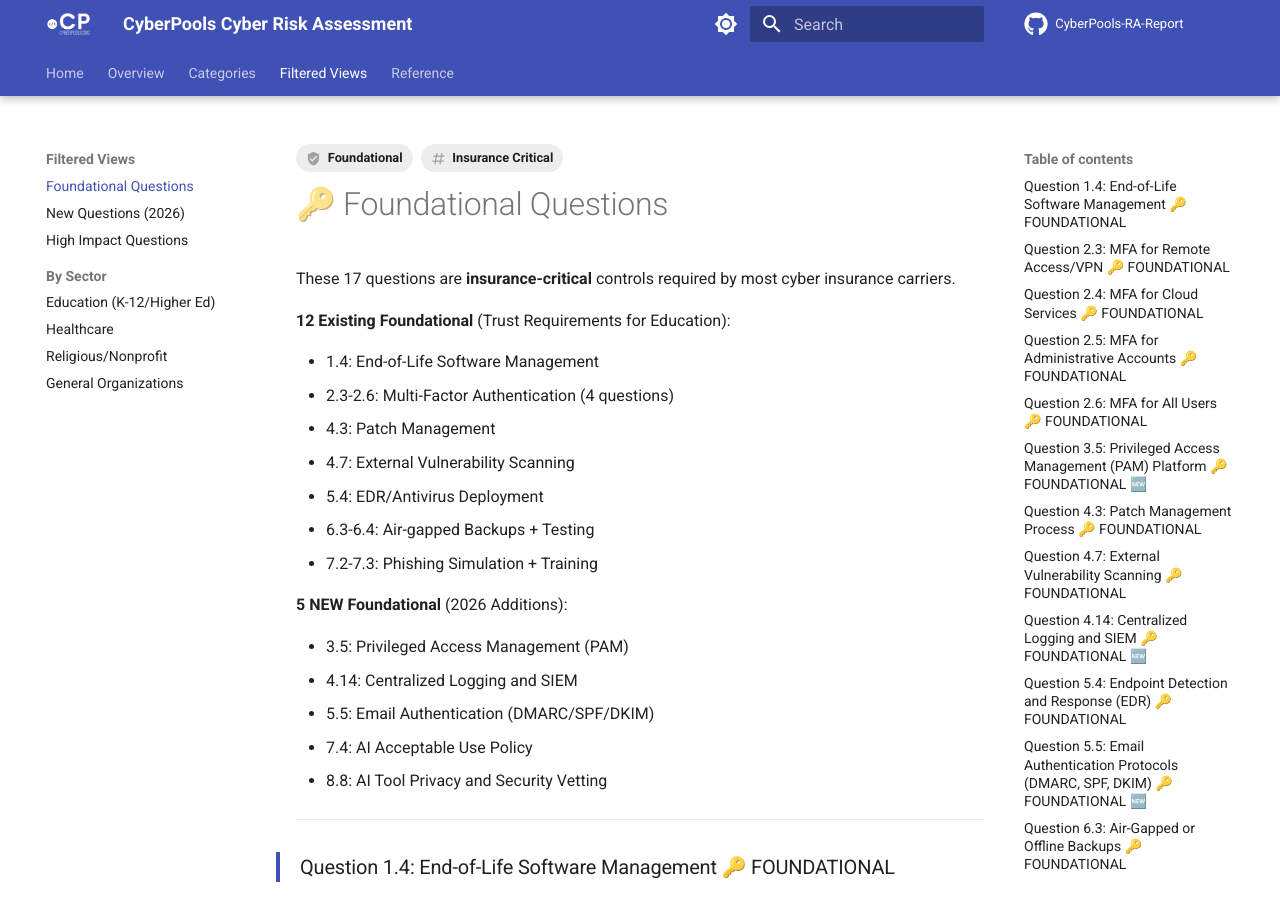
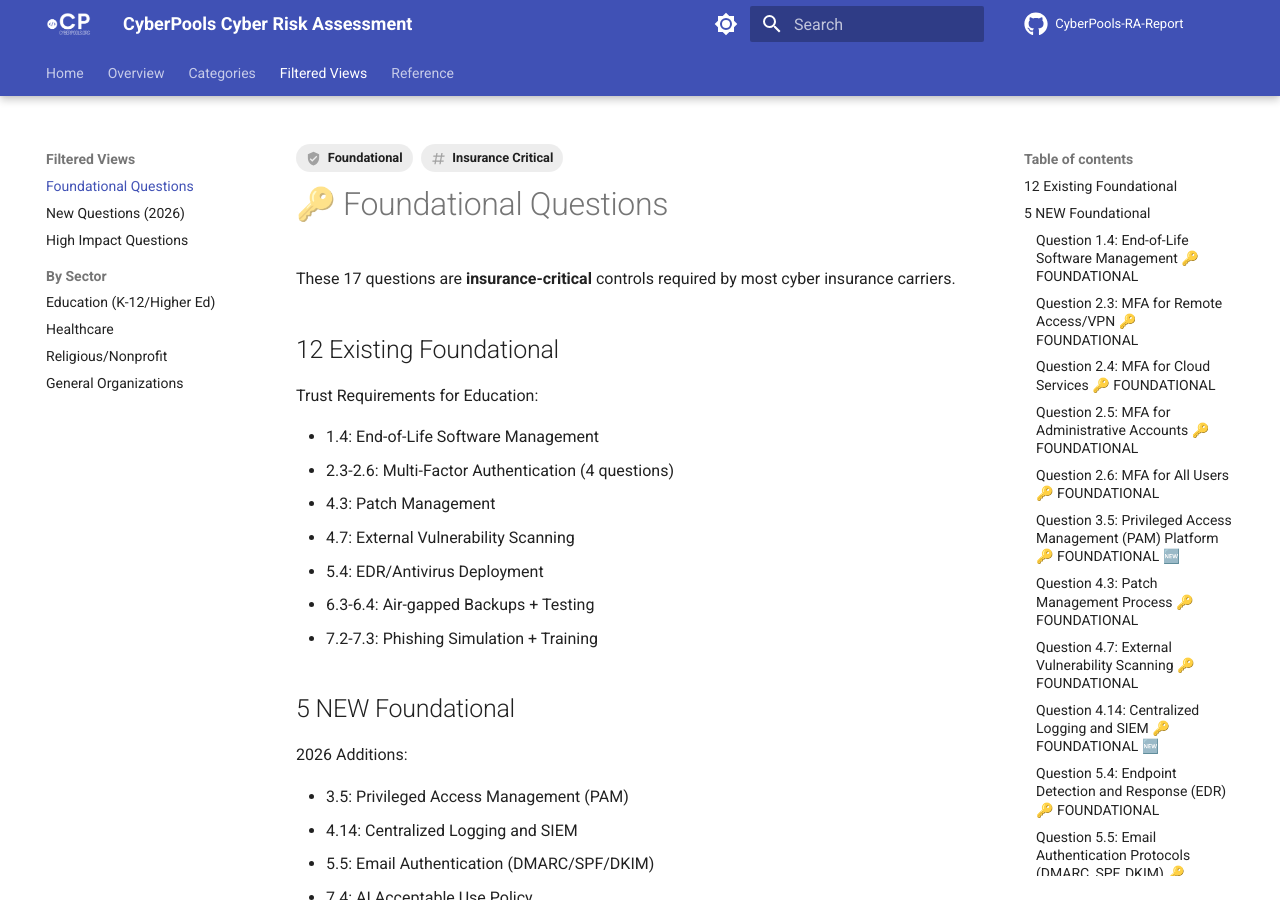
Before and after one commit to frankbejar/CyberPools-RA-Report, an MkDocs documentation site: the page built from docs/filtered/foundational.md, in a window 1280 px wide and 900 px high. Built offline with MkDocs 1.6.1 and Material for MkDocs 9.7.7, drawn with Linux system fonts in a browser that asks for light colours; comment, search, counter and statistics services are not loaded.

Commit message:
Use proper headings for foundational summary sections
- Change bold text to ## subheadings for better structure
- Ensures MkDocs treats sections as proper headers
- Separates "12 Existing Foundational" and "5 NEW Foundational" as distinct sections

```diff
--- a/docs/filtered/foundational.md
+++ b/docs/filtered/foundational.md
@@ -9,7 +9,9 @@ tags:
 
 These 17 questions are **insurance-critical** controls required by most cyber insurance carriers.
 
-**12 Existing Foundational** (Trust Requirements for Education):
+## 12 Existing Foundational
+
+Trust Requirements for Education:
 
 - 1.4: End-of-Life Software Management
 - 2.3-2.6: Multi-Factor Authentication (4 questions)
@@ -19,7 +21,9 @@ These 17 questions are **insurance-critical** controls required by most cyber in
 - 6.3-6.4: Air-gapped Backups + Testing
 - 7.2-7.3: Phishing Simulation + Training
 
-**5 NEW Foundational** (2026 Additions):
+## 5 NEW Foundational
+
+2026 Additions:
 
 - 3.5: Privileged Access Management (PAM)
 - 4.14: Centralized Logging and SIEM
```
Also changed, not shown: 1 other file.
